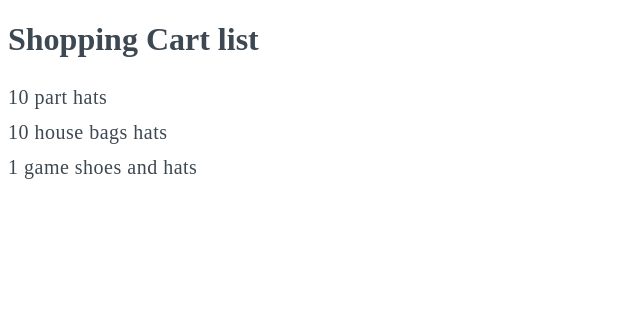
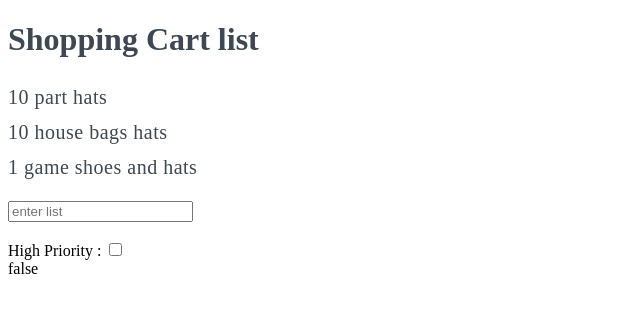
Before and after one commit to gemtunde/simple-vue-cart, a Vue app: page / in a window 1280 px wide. Shown: the top 312 px of the page, without its empty margins (0-640 px from the left). Built offline with nearby package versions, Linux system fonts and the light colour scheme.

Commit message:
user input

```diff
--- a/src/App.vue
+++ b/src/App.vue
@@ -3,12 +3,49 @@
   <ul>
     <li v-for="item in items" :key="item.id">{{ item.label }}</li>
   </ul>
+  <input v-model.trim="newItem" type="text" placeholder="enter list" /> <br />
+  {{ newItem }}
+  <br />
+  <!-- using radio buttons -->
+  <!-- Priority:
+  <label>
+    <input type="radio" value="low" v-model="newItemPriority" /> Low
+  </label>
+  <label>
+    <input type="radio" value="high" v-model="newItemPriority" /> High
+  </label>
+  <br />
+  {{ newItemPriority }} -->
+
+  <!-- using select button -->
+  <!-- <label>
+    Priority:
+
+    <select v-model="newItemPriority">
+      <option value="low">Low</option>
+      <option value="high">High</option>
+    </select>
+  </label>
+  <br />
+  {{ newItemPriority }} -->
+
+  <!-- using checkbox -->
+  <label>
+    High Priority :
+    <input type="checkbox" v-model="newItemHighPriority" />
+  </label>
+  <br />
+  {{ newItemHighPriority }}
 </template>
 
 <script setup>
 import { ref } from "vue";
 
 const header = ref("Shopping Cart list");
+const newItem = ref("");
+//const newItemPriority = ref("low");
+const newItemHighPriority = ref(false);
+
 const items = ref([
   { id: 1, label: "10 part hats" },
   { id: 2, label: "10 house bags hats" },
```
